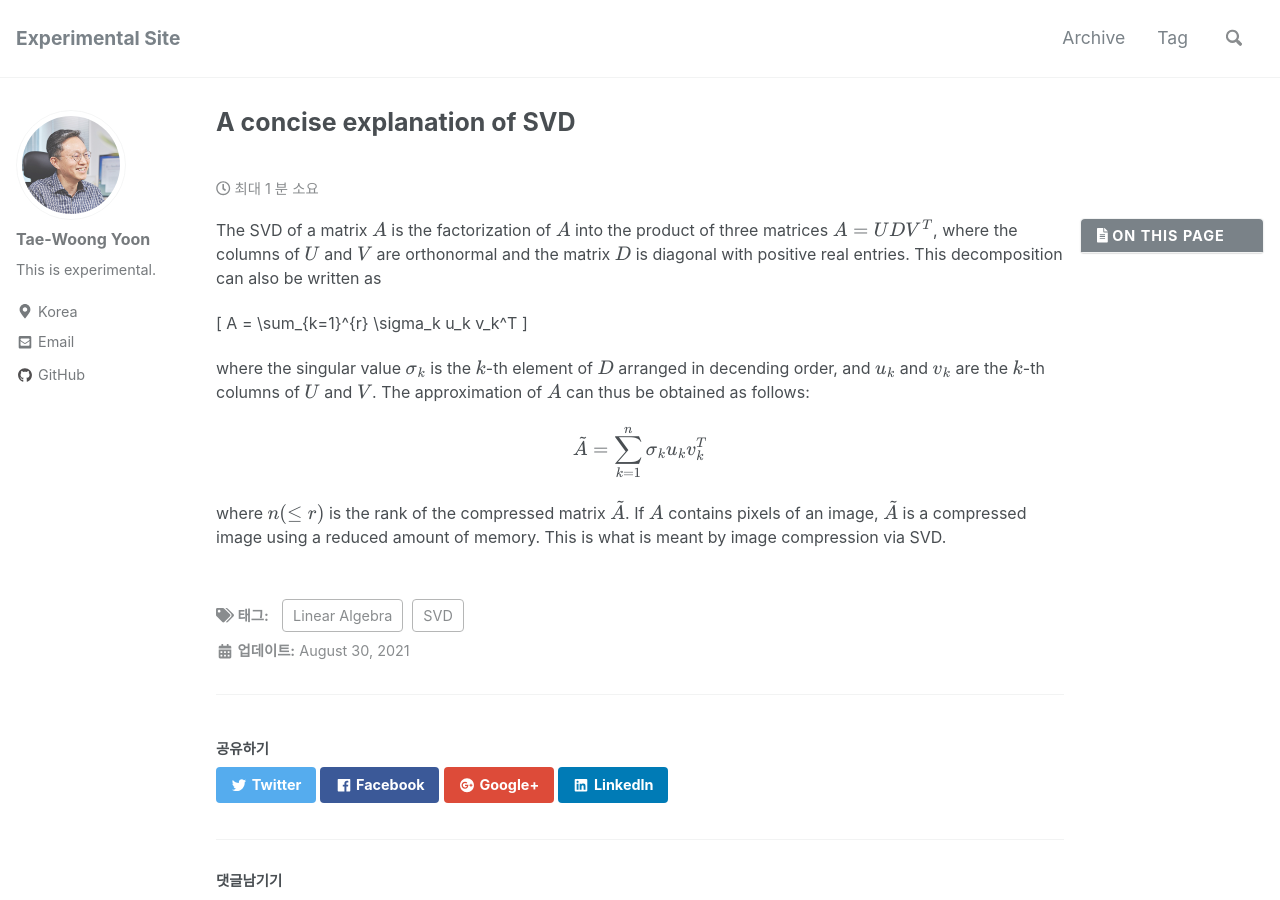
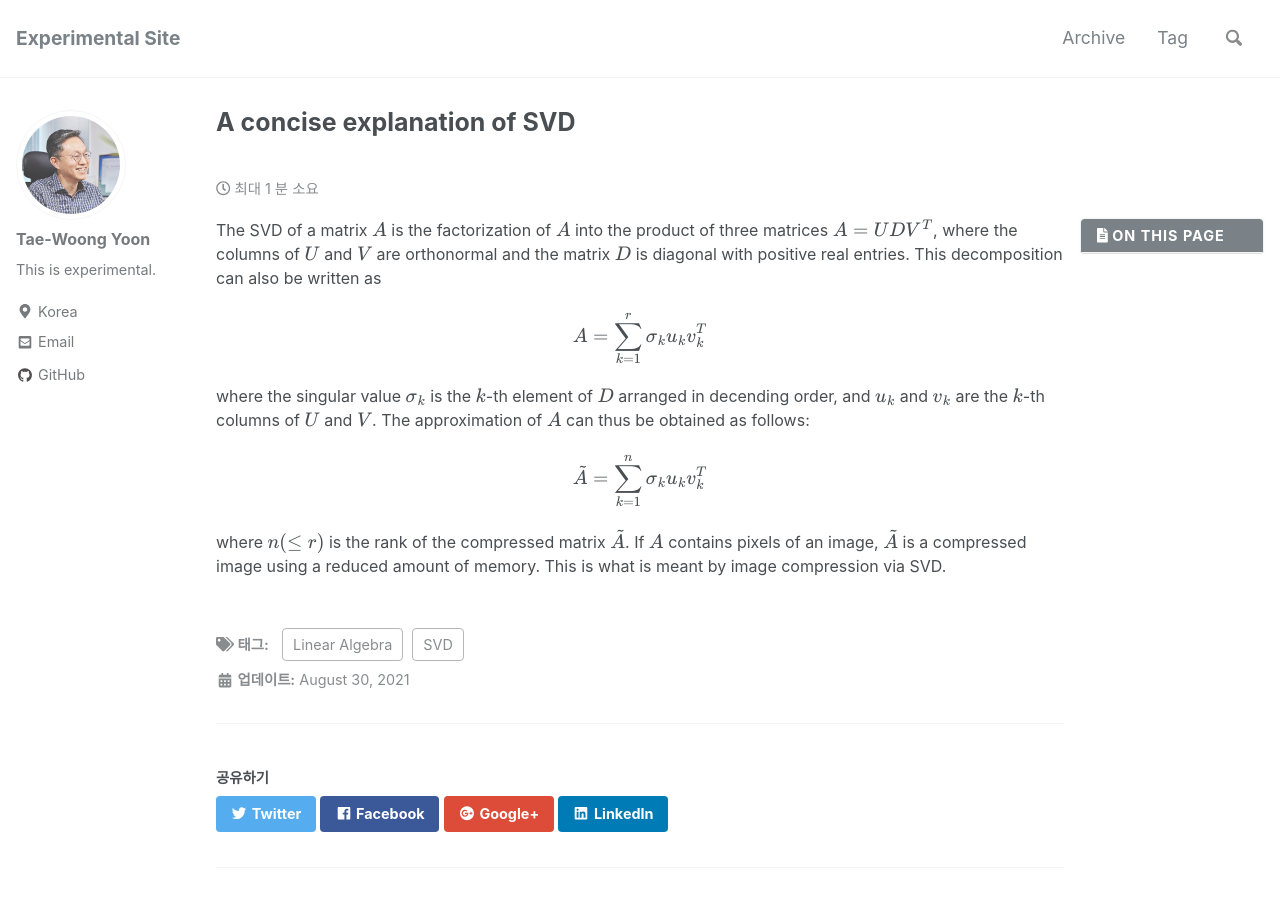
Before and after one commit to twy80/mkkim85.github.io, a Jekyll site: the page built from _posts/2021-08-30-svd.md, in a window 1280 px wide and 900 px high. Built offline with Jekyll 4.4.1, drawn with Linux system fonts in a browser that asks for light colours; nearby versions of some CDN libraries; formulas are drawn with MathJax 3; comment, search, counter and statistics services are not loaded.

Commit message:
Update 2021-08-30-svd.md

```diff
--- a/_posts/2021-08-30-svd.md
+++ b/_posts/2021-08-30-svd.md
@@ -10,9 +10,11 @@ The SVD of a matrix $A$ is the factorization of $A$ into the product of three ma
 where the columns of $U$ and $V$ are orthonormal and the matrix $D$ is diagonal with positive real entries.
 This decomposition can also be written as
 
-\[
-  A = \sum_{k=1}^{r} \sigma_k u_k v_k^T
-\]
+
+$$
+A = \sum_{k=1}^{r} \sigma_k u_k v_k^T
+$$
+
 
 where the singular value $\sigma_k$ is the $k$-th element of $D$ arranged in decending order, and
 $u_k$ and $v_k$ are the $k$-th columns of $U$ and $V$. The approximation of $A$ can thus be obtained as follows:
```
